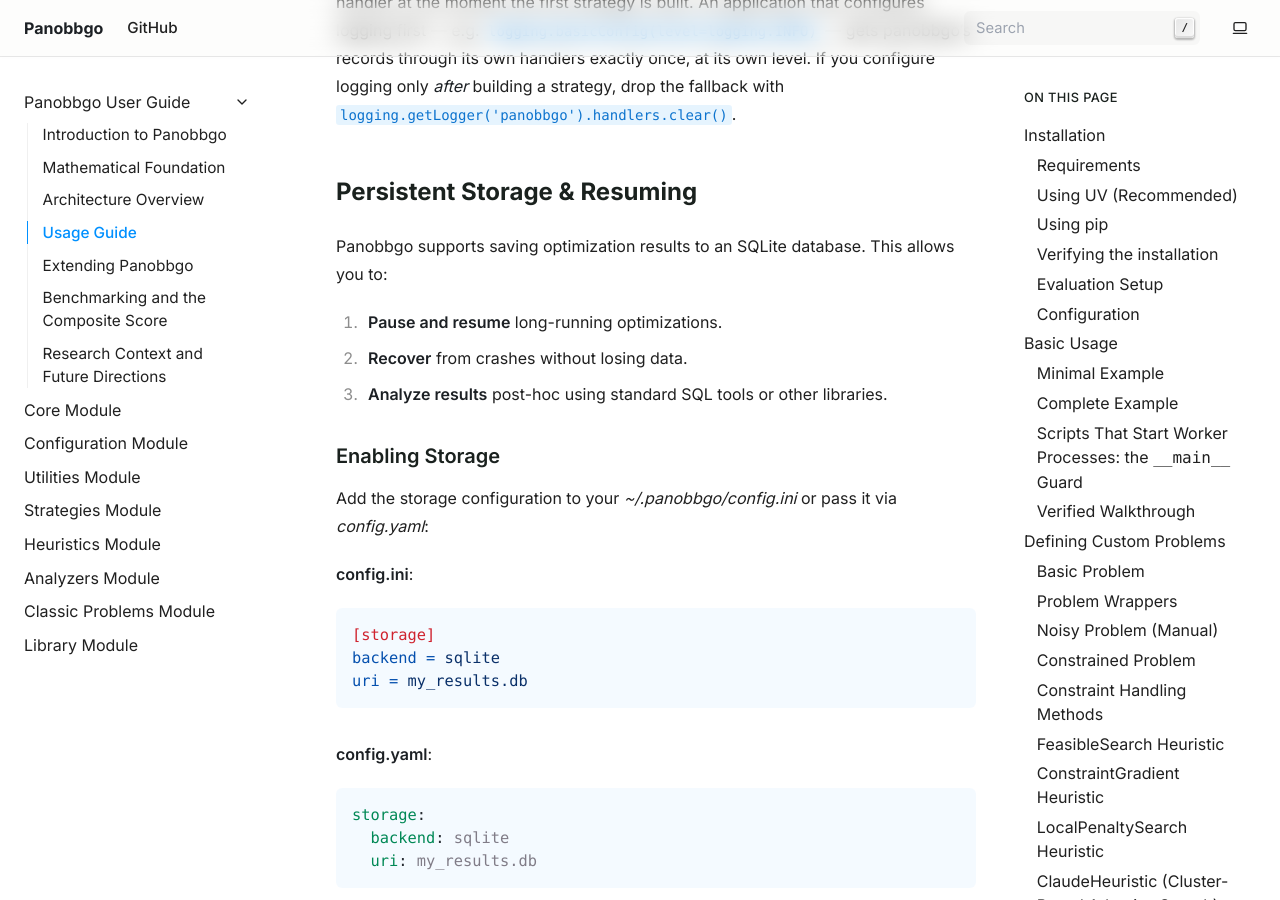
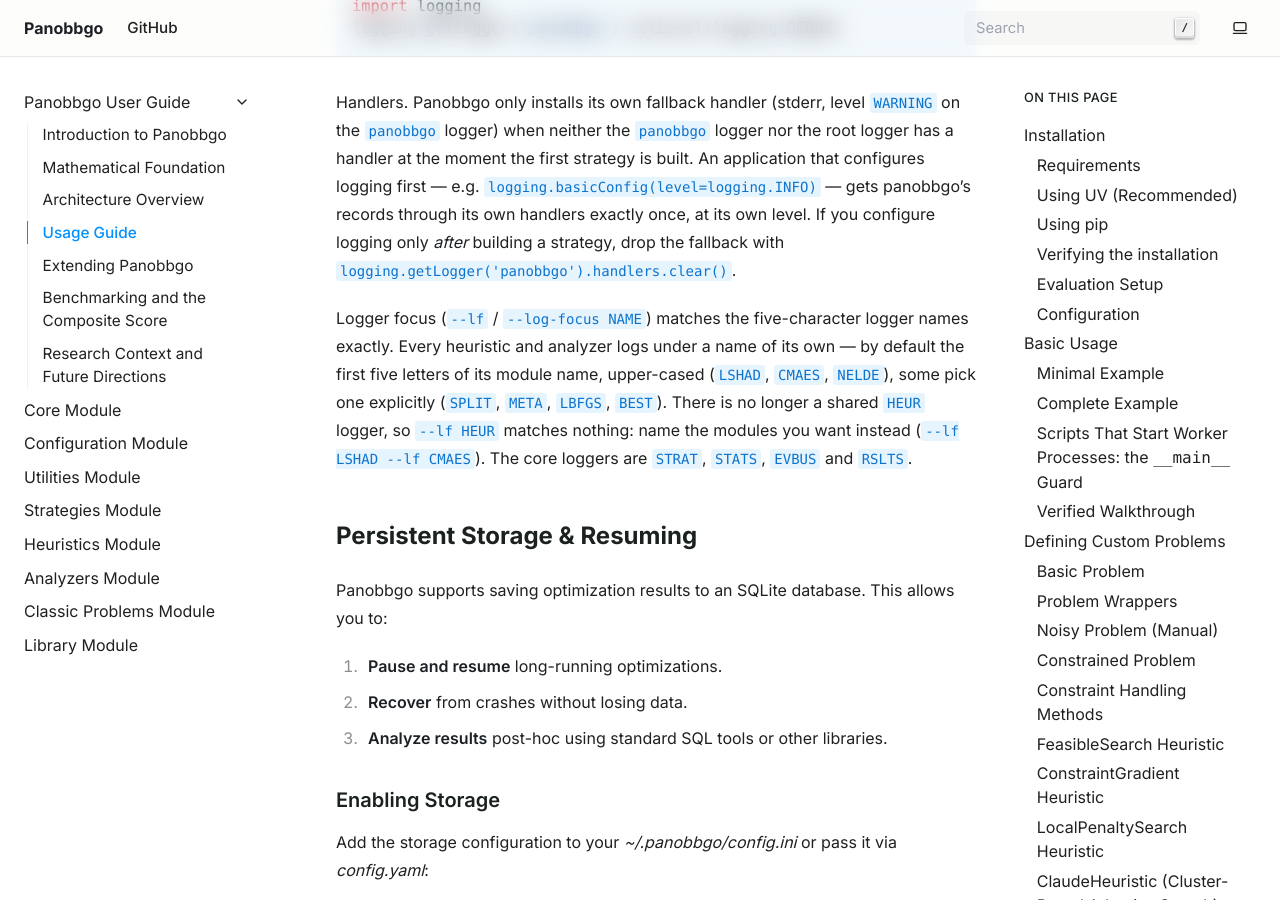
Before and after one commit to haraldschilly/panobbgo, a Sphinx documentation site: the page built from doc/source/guide_usage.rst, in a window 1280 px wide and 900 px high, scrolled down 47664 px. Built offline with Sphinx 7.4.7, drawn with Linux system fonts in a browser that asks for light colours; some of the changed text lies outside the part shown.

Commit message:
docs: --lf HEUR no longer matches heuristics; unknown strategy kwargs raise TypeError
Co-Authored-By: Claude Opus 5.5 <noreply@anthropic.com>

```diff
--- a/doc/source/guide_usage.rst
+++ b/doc/source/guide_usage.rst
@@ -153,6 +153,13 @@ Edit this file to customize behavior.
    alone unless an arm of yours legitimately takes minutes per evaluation.
    An old config file's ``max_stall_seconds`` entry is ignored.  See
    ``planning/DESIGN_pump_and_stall_2026-09-11.md`` §2.
+
+   Passing it as a *keyword argument* is an error, though: a strategy's
+   constructor accepts only ``max_eval`` / ``max_evaluations``, ``seed``,
+   its own parameters and the names of existing config attributes, and
+   raises ``TypeError`` for anything else — a removed option such as
+   ``max_stall_seconds=`` or a typo such as ``max_evals=`` is no longer
+   dropped silently.
 
 Basic Usage
 -----------
@@ -2069,6 +2076,15 @@ its own handlers exactly once, at its own level.  If you configure logging
 only *after* building a strategy, drop the fallback with
 ``logging.getLogger('panobbgo').handlers.clear()``.
 
+Logger focus (``--lf`` / ``--log-focus NAME``) matches the five-character
+logger names exactly.  Every heuristic and analyzer logs under a name of its
+own — by default the first five letters of its module name, upper-cased
+(``LSHAD``, ``CMAES``, ``NELDE``), some pick one explicitly (``SPLIT``,
+``META``, ``LBFGS``, ``BEST``).  There is no longer a shared ``HEUR`` logger,
+so ``--lf HEUR`` matches nothing: name the modules you want instead
+(``--lf LSHAD --lf CMAES``).  The core loggers are ``STRAT``, ``STATS``,
+``EVBUS`` and ``RSLTS``.
+
 Persistent Storage & Resuming
 -----------------------------
 
```
